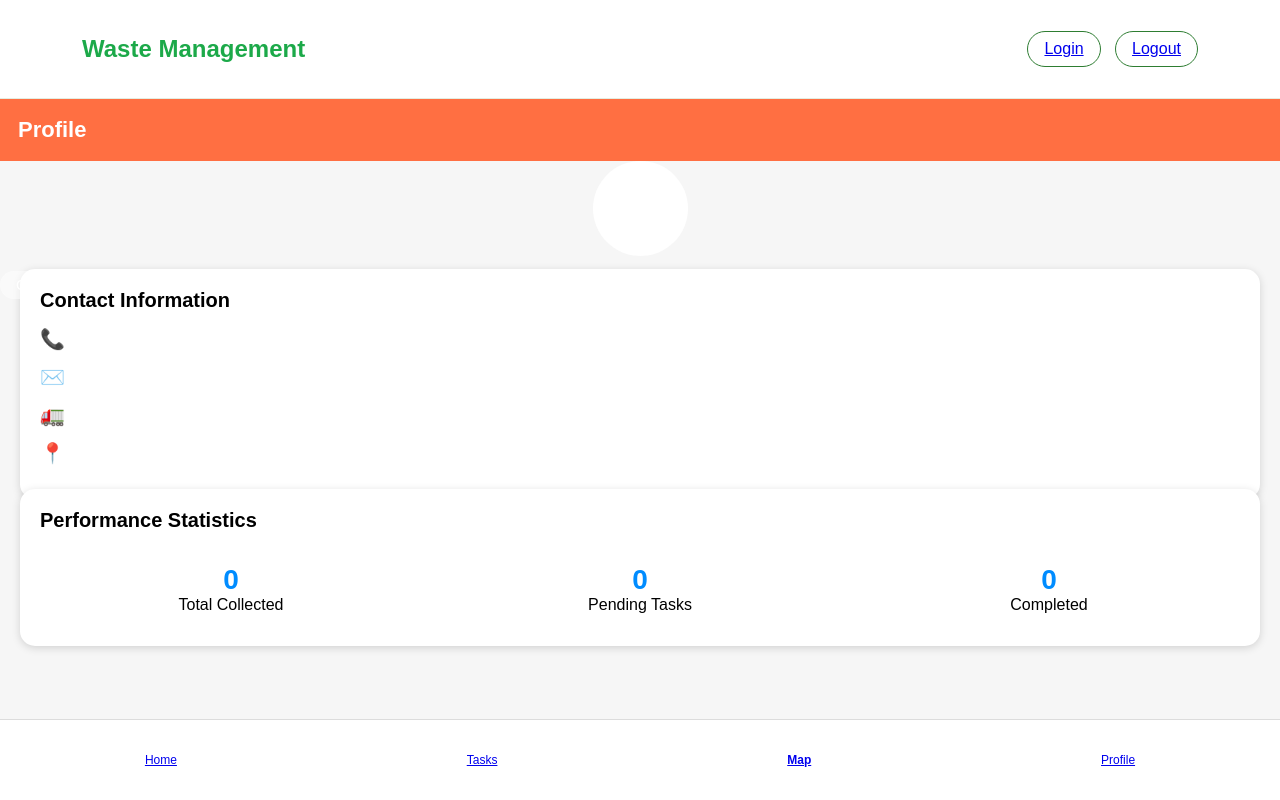
After one commit to jadassistant1246/Smart_garbage_collector, a Flask app: template templates/profile.html in a window 1280 px wide. The commit adds this page. Run offline with Flask 3, Linux system fonts and the light colour scheme; the template is opened without the code that fills it, so the values that code supplies are empty.

Commit message:
Add new file

```diff
--- a/app.py
+++ b/app.py
@@ -157,6 +157,7 @@ def accept_task(task_id):
 
     return redirect(url_for("index"))
 
+
 @app.route("/complete_task/<int:task_id>")
 def complete_task(task_id):
     conn = get_db_connection()
@@ -184,13 +185,33 @@ def index():
     conn = get_db_connection()
     cur = conn.cursor(dictionary=True)
 
+    # 1️Pending tasks (NOT accepted by anyone)
     cur.execute("""
         SELECT * FROM tasks
-        WHERE collector_id = %s
-          AND status IN ('accepted','pending')
+        WHERE status = 'pending'
+    """)
+    pending_tasks = cur.fetchall()
+
+    # 2️My accepted tasks
+    cur.execute("""
+        SELECT * FROM tasks
+        WHERE collector_id = %s AND status = 'accepted'
     """, (collector_id,))
+    my_tasks = cur.fetchall()
 
-    tasks = cur.fetchall()
+    # 3️ Completed tasks count
+    cur.execute("""
+        SELECT COUNT(*) AS completed_count
+        FROM tasks
+        WHERE collector_id = %s AND status = 'completed'
+    """, (collector_id,))
+    completed = cur.fetchone()["completed_count"]
+
+    # 4 Pending count
+    pending_count = len(pending_tasks)
+
+    # 5Accepted count
+    accepted_count = len(my_tasks)
 
     cur.close()
     conn.close()
@@ -198,8 +219,13 @@ def index():
     return render_template(
         "index.html",
         username=session["name"],
-        tasks=tasks
+        pending_tasks=pending_tasks,
+        my_tasks=my_tasks,
+        pending_count=pending_count,
+        accepted_count=accepted_count,
+        completed_count=completed
     )
+
 
 
 
--- /dev/null
+++ b/templates/profile.html
@@ -0,0 +1,192 @@
+{% extends "base.html" %}
+{% block body%}
+<head>
+<meta charset="UTF-8">
+<meta name="viewport" content="width=device-width, initial-scale=1.0">
+<title>Profile</title>
+
+<style>
+    body {
+        margin: 0;
+        font-family: Arial, sans-serif;
+        background: #f6f6f6;
+    }
+
+    /* Top Orange Header */
+    .header {
+        background: #ff6f42;
+        padding: 18px;
+        color: white;
+        font-size: 22px;
+        font-weight: 600;
+    }
+
+    /* Profile Section */
+    .profile-box {
+        background: #ff6f42;
+        text-align: center;
+        padding: 30px 0 50px;
+        border-bottom-left-radius: 35px;
+        border-bottom-right-radius: 35px;
+    }
+
+    .profile-circle {
+        width: 95px;
+        height: 95px;
+        background: #fff;
+        color: #ff6f42;
+        border-radius: 50%;
+        font-size: 42px;
+        font-weight: bold;
+        display: flex;
+        justify-content: center;
+        align-items: center;
+        margin: auto;
+    }
+
+    .name {
+        font-size: 26px;
+        color: white;
+        margin-top: 10px;
+        font-weight: 600;
+    }
+
+    .tag {
+        background: rgba(255,255,255,0.5);
+        padding: 6px 16px;
+        border-radius: 20px;
+        color: white;
+        display: inline-block;
+        margin-top: 5px;
+        font-size: 14px;
+    }
+
+    /* White Card */
+    .card {
+        background: #fff;
+        margin: -30px 20px 20px;
+        border-radius: 15px;
+        padding: 20px;
+        box-shadow: 0px 2px 8px rgba(0,0,0,0.15);
+    }
+
+    .card-title {
+        font-size: 20px;
+        font-weight: 700;
+        margin-bottom: 15px;
+    }
+
+    .info {
+        display: flex;
+        align-items: center;
+        font-size: 17px;
+        margin-bottom: 14px;
+    }
+
+    .info span {
+        margin-right: 10px;
+        font-size: 20px;
+    }
+
+    /* Stats Section */
+    .stats-box {
+        display: flex;
+        justify-content: space-between;
+        margin-top: 20px;
+    }
+
+    .stat {
+        width: 31%;
+        background: #fff;
+        padding: 12px 5px;
+        border-radius: 12px;
+        text-align: center;
+    }
+
+    .stat-number {
+        font-size: 28px;
+        color: #008cff;
+        font-weight: bold;
+    }
+
+    /* Bottom Navigation */
+    .bottom-nav {
+        position: fixed;
+        bottom: 0;
+        left: 0;
+        width: 100%;
+        height: 80px;
+        background: #fff;
+        display: flex;
+        justify-content: space-around;
+        align-items: center;
+        border-top: 1px solid #dcdcdc;
+    }
+
+    .nav-item {
+        font-size: 12px;
+        color: #999;
+        text-align: center;
+    }
+
+    .active {
+        color: #ff6f42;
+        font-weight: bold;
+    }
+</style>
+
+</head>
+<body>
+
+<!-- Header -->
+<div class="header">Profile</div>
+
+<!-- Orange Profile Area -->
+<div class="profile-circle">
+    {{ collector.name[0] }}
+</div>
+<div class="name">{{ collector.name }}</div>
+<div class="tag">Collector Account</div>
+</div>
+
+<!-- Contact Information Card -->
+<div class="card">
+    <div class="card-title">Contact Information</div>
+
+    <div class="info"><span>📞</span> {{ collector.phone }}</div>
+<div class="info"><span>✉️</span> {{ collector.email }}</div>
+<div class="info"><span>🚛</span> {{ collector.vehicle_no }}</div>
+<div class="info"><span>📍</span> {{ collector.area }}</div>
+
+</div>
+
+<!-- Performance Statistics -->
+<div class="card">
+    <div class="card-title">Performance Statistics</div>
+
+    <div class="stats-box">
+        <div class="stat">
+            <div class="stat-number">0</div>
+            <div>Total Collected</div>
+        </div>
+        <div class="stat">
+            <div class="stat-number">0</div>
+            <div>Pending Tasks</div>
+        </div>
+        <div class="stat">
+            <div class="stat-number">0</div>
+            <div>Completed</div>
+        </div>
+    </div>
+</div>
+<!-- Bottom Navigation -->
+<div class="bottom-nav">
+        <div class="nav-item"><a href="\index">Home</a></div>
+        <div class="nav-item"><a href="\tasks">Tasks</a></div>
+        <div class="nav-item active"><a href="\map">Map</a></div>
+        <div class="nav-item"><a href="\profile">Profile</a></div>
+    </div>
+
+
+</body>
+{% endblock %}
```
Also changed, not shown: templates/index.html (+13 -43 lines), templates/tasks.html (+6 -4 lines).
